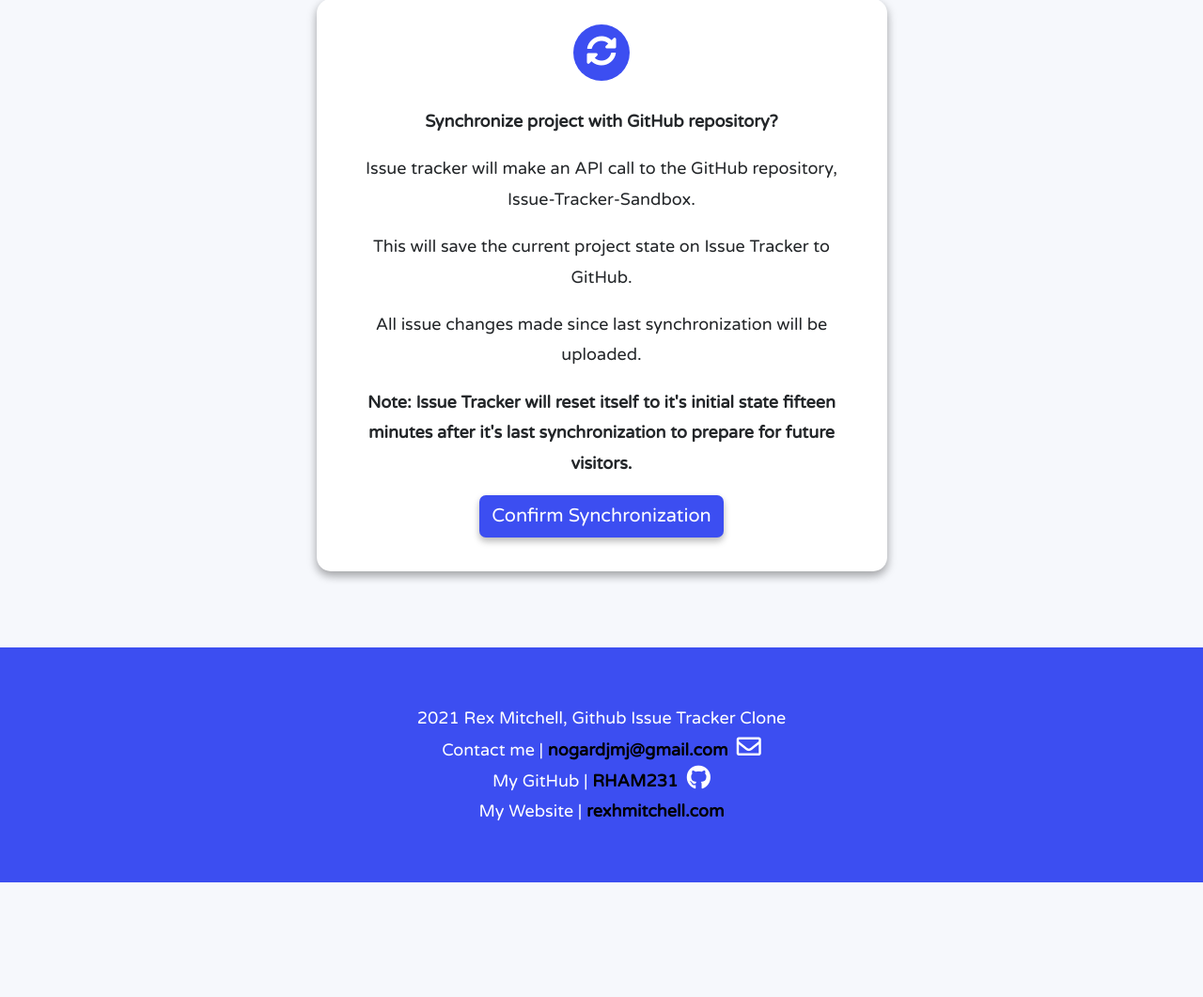
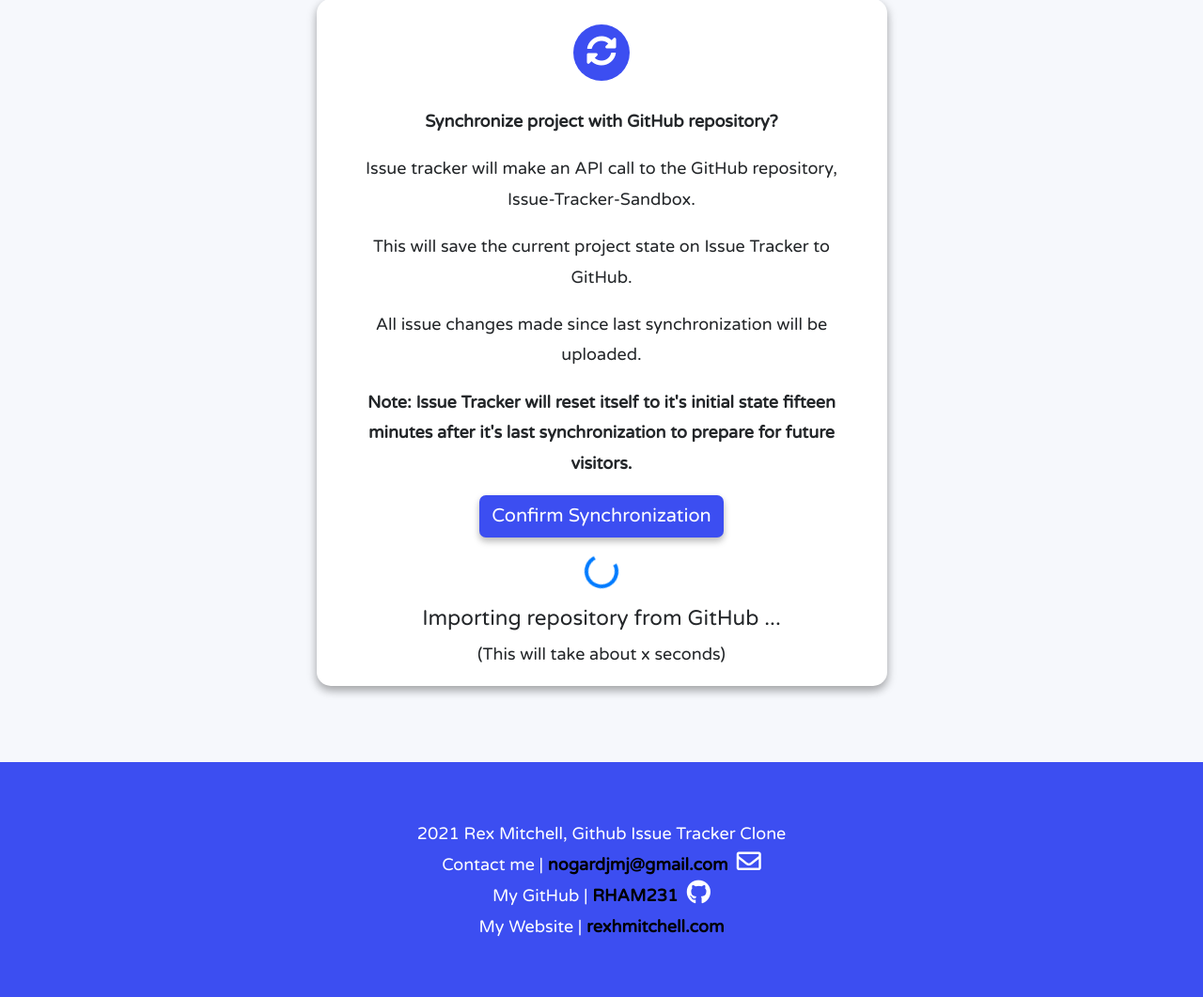
Before and after one commit to RHAM231/GitHub-Issue-Backend, a Django app: page /sync/confirm-sync in a window 1280 px wide. Shown: the part 163-1224 px from the top of the page at 94% size. Before the commit the page ends 1102 px from the top, so only its background shows below. Run offline with Django 3.2, Linux system fonts and the light colour scheme; some libraries are stand-ins or nearby versions.

Commit message:
Cleaning

```diff
--- a/app/sync/templates/sync/confirm_sync.html
+++ b/app/sync/templates/sync/confirm_sync.html
@@ -7,7 +7,7 @@
   <div class="row mt-5 mb-5"></div>
   <div class="row mt-5 mb-5"></div>
 
-  <form method="POST">
+  <form method="POST" id="github-import-form">
     {% csrf_token %}
     <div class="row mt-4 mb-5">
       <div class="col-lg-6 col-lg-offset-3
@@ -46,8 +46,17 @@
             <!-- <div class="row my-3 d-flex justify-content-center">
               <a href="" class="button-sync text-center">Confirm Synchronization</a>
             </div> -->
-            <div class="row my-3 d-flex justify-content-center">
+            <div id="sync-btn" class="row my-3 d-flex justify-content-center">
               <button class="button-sync text-center" type="submit">Confirm Synchronization</button>
+            </div>
+
+            <div id="spinner-box" class="row mb-3 d-flex justify-content-center">
+              <div class="spinner-border text-primary" role="status"></div>
+            </div>
+
+            <div id="load-msg" class="row d-flex justify-content-center">
+              <h5>Importing repository from GitHub ...</h3>
+              <a>(This will take about x seconds)</a>
             </div>
 
           </div>
```
